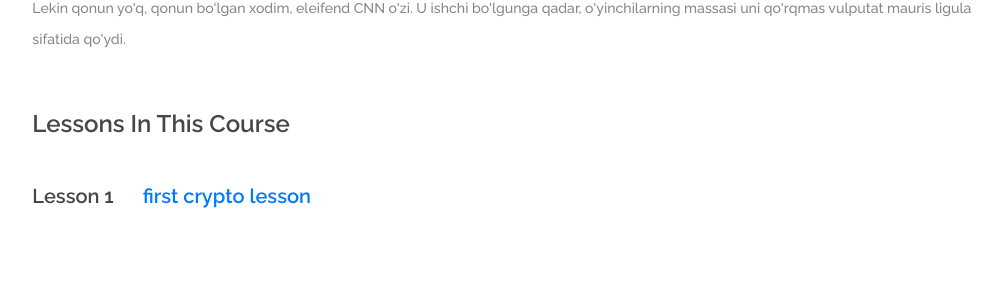
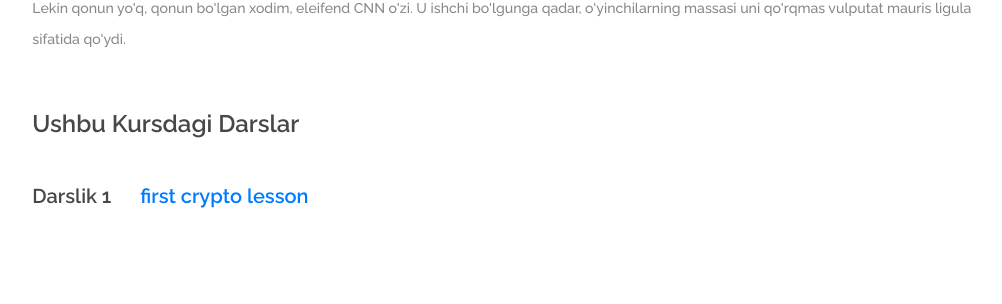
Before and after one commit to Xusanbek0039/Django-Corsera-clone, a Django app: a page that uses courses/templates/courses/course_detail.html in a window 1280 px wide. Shown: the part 2197-2501 px from the top of the page, without its empty margins (131-1133 px from the left). Run offline with Django 3.2, Linux system fonts and the light colour scheme; data comes from the database, SQL or seed files in the repository; parts of the project's set-up code (start-up, migrations or seed data) failed here and were passed over; some libraries are stand-ins or nearby versions.

Commit message:
Update course_detail.html

```diff
--- a/courses/templates/courses/course_detail.html
+++ b/courses/templates/courses/course_detail.html
@@ -101,14 +101,14 @@
           <p>{{course.creator}}, u haqiqatan ham iste'dodli inson va turli sertifikatlarga ega, xodim quis ligula in, eleifend rhoncus ipsum. U ishchi bo'lgunga qadar, o'yinchilarning massasi uni qo'rqmas vulputat mauris ligula sifatida qo'ydi. Aeneas yoki uy vazifasi, lekin biz uni ichishimiz kerak. Endi vulputat yuk mashinalari g'amgin. Buzilmagan va bolalar idishi. Lorem ipsum dolor sit amet, consectetur. Qayiqga g'amxo'rlik qilinmoqda va endi futbol tugadi. Lekin qonun yo'q, qonun bo'lgan xodim, eleifend CNN o'zi. U ishchi bo'lgunga qadar, o'yinchilarning massasi uni qo'rqmas vulputat mauris ligula sifatida qo'ydi. </p>
         </div>
         <div class="cl-item" id="lessons">
-          <h4 >Lessons In This Course</h4>
+          <h4 >Ushbu Kursdagi Darslar</h4>
           {% if course.lessons != None  %}
             {% for lesson in course.lessons %}
-              <h5 class="pb-3">Lesson {{lesson.position}} <a href="{{ lesson.get_absolute_url }}"><span class="pl-4">{{lesson.title}}</span></a></h5>
+              <h5 class="pb-3">Darslik {{lesson.position}} <a href="{{ lesson.get_absolute_url }}"><span class="pl-4">{{lesson.title}}</span></a></h5>
             {% endfor %}
           {% endif %}
           {% if object.lessons == '' %}
-            <h4>There are no lessons for this course Yet , check back later</h4>
+            <h4>Bu kurs uchun hali hech qanday dars yo'q, keyinroq tekshiring</h4>
           {% endif %}
 
         </div>
```
